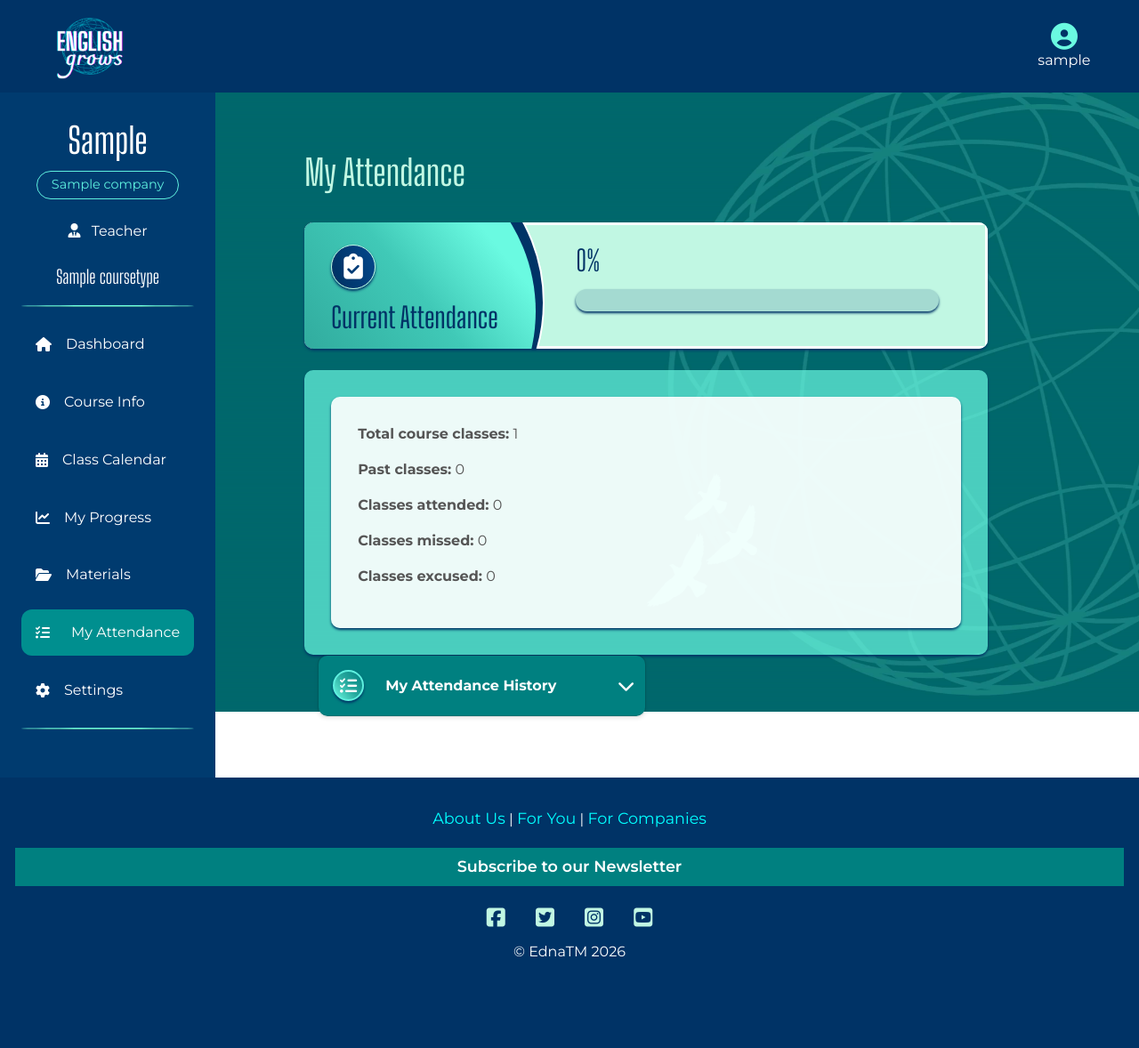
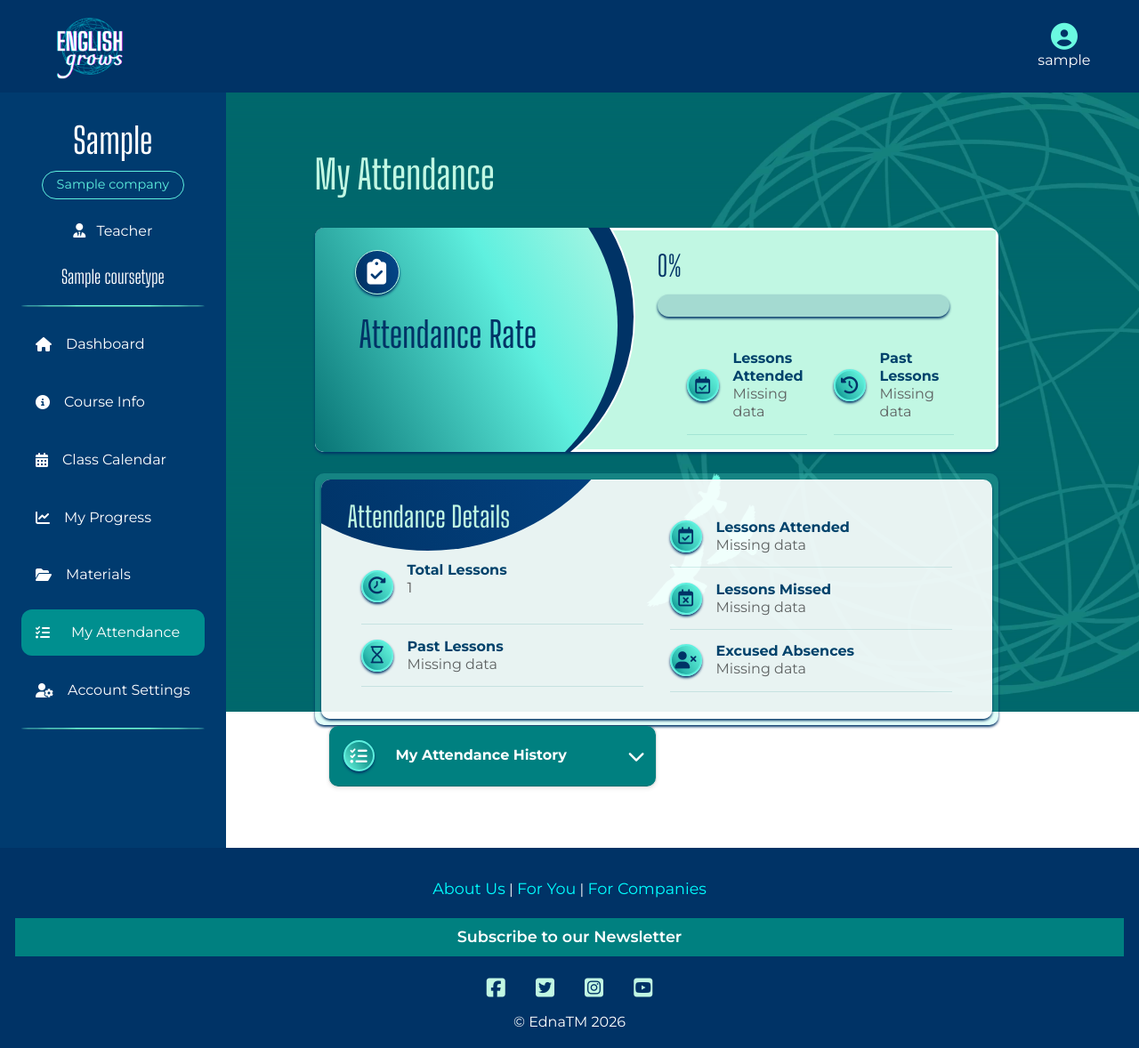
Before and after one commit to Ethra8/english-grows-new, a Django app: page /profiles/my_attendance/ in a window 1280 px wide. Shown: the whole page at 89% size. Before the commit the page ends 1076 px from the top, so only its background shows below. Run offline with Django 5.2, Linux system fonts and the light colour scheme; a user stored in the database is signed in; tables that the repository leaves empty hold one stand-in row (values such as "Sample post"); data that the repository does not hold is empty; some libraries are stand-ins or nearby versions; some web fonts are replaced.

Commit message:
UI profiles styling

```diff
--- a/profiles/static/profiles/css/profiles.css
+++ b/profiles/static/profiles/css/profiles.css
@@ -253,6 +255,7 @@
     font-family: "Big Shoulders Display", sans-serif;
     margin-left: 0%;
     padding-left: 0%;
+    font-size: 2.8rem;
 }
 
 .my-course header p {
@@ -390,14 +394,14 @@
     height: 36px;
     min-width: 36px;
     border-radius: 50%;
-    box-shadow: 0 2px 3px 0 #003366;
-    /* border: solid 2px #a4a3a3; */
-    background: linear-gradient(31deg,rgba(0, 31, 61, 1) 0%, rgba(0, 51, 102, 1) 55%, rgba(0, 87, 173, 1) 100%);
-    color: #c1f7e3;
     display: flex;
     align-items: center;
     justify-content: center;
     font-size: 1.2rem;
+    box-shadow: 0 2px 3px 0 #003366;
+    border: solid 2px #5ff0df;
+    background: linear-gradient(53deg,rgba(0, 128, 128, 1) 0%, rgb(45, 186, 175) 30%, rgba(106, 250, 225, 1) 100%);
+    color: #003366;
     box-shadow: 0 2px 3px 0 #003366;
 }
 
@@ -453,12 +457,12 @@
 .attendance-progress-card .circle-panel1 {
     position: absolute;
     top: -90px;
-    left: -120px;
-    width: 380px;
-    height: 380px;
+    left: -60px;
+    width: 400px;
+    height: 400px;
     border-radius: 50%;
     /* background: #249188; */
-    background: linear-gradient(51deg,rgb(35, 144, 135) 10%, rgba(64, 201, 183, 1) 61%, rgba(106, 250, 225, 1) 80%);
+    background: linear-gradient(63deg,rgba(0, 104, 107, 1) 10%, rgba(95, 240, 223, 1) 65%, rgba(193, 247, 227, 1) 100%);
     color: white;
     padding-left: 150px;
     padding-top: 90px;
@@ -467,8 +471,9 @@
 
 .attendance-progress-card .circle-panel1 h2 {
     font-family: "Big Shoulders Display", sans-serif;
-    margin: 2.5rem 1rem 0 0;
-    font-size: 2rem;
+    margin: 3rem 2rem 0 -40px;
+    font-size: 2.5rem;
+    font-weight: 500;
     line-height: 1.1;
     color: #003366;
     max-height: 50px;
@@ -477,9 +482,9 @@
 .attendance-progress-card .circle-panel2 {
     position: absolute;
     top: -100px;
-    left: -110px;
-    width: 380px;
-    height: 380px;
+    left: -40px;
+    width: 400px;
+    height: 400px;
     border-radius: 50%;
     background: #003366;
     color: white;
@@ -504,15 +509,16 @@
 
 .attendance-progress-card .info {
     /* margin-left: 150px; */
-    padding: 0 2rem 1rem 17rem;
+    padding: 0 2rem 1rem 22rem;
     width: 100%;
+    min-height: 165px;
     border: solid 3px #ffffff;
 }
 
 .circle-panel1 .icon-circle-bg {
     position: relative;
     top: 25px;
-    left: 0px;
+    left: -45px;
     height: 50px;
     width: 50px;
     border-radius: 50%;
@@ -572,20 +578,45 @@
 
 .attendance-details {
     border-radius: 10px;
-    padding: 30px;
+    padding: 7px;
     box-shadow: 0 2px 3px 0 #003366;
-    min-width: 340px;
+    /* min-width: 340px; */
     width: 100%;
-    background: rgba(106, 250, 225, 0.7);
+    background: rgba(106, 250, 225, 0.2);
 }
 
 .detailed-attendance-card {
+    position: relative;
+    overflow: hidden;
+    display: flex;
+    width: 100%;
     border-radius: 10px;
     padding: 30px;
     box-shadow: 0 2px 3px 0 #003366;
     /* min-width: 340px; */
     /* width: 100%; */
     background: rgba(255, 255, 255, 0.9);
+    z-index: 2;
+}
+
+.detailed-attendance-card .circle-panel1 {
+    position: absolute;
+    top: -450px;
+    left: -160px;
+    width: 500px;
+    height: 500px;
+    border-radius: 50%;
+    /* background: #249188; */
+    background: linear-gradient(251deg,rgba(4, 72, 140, 1) 0%, rgba(0, 51, 102, 1) 87%, rgba(0, 45, 89, 1) 100%);
+    color: white;
+    z-index: 2;
+}
+
+.detailed-attendance-card h2 {
+    font-family: "Big Shoulders Display", sans-serif;
+    color: #c1f7e3;
+    font-size: 2rem;
+    margin: 430px 2rem 1rem 10rem;
 }
 
 
--- a/profiles/templates/profiles/includes/shared/sidebar.html
+++ b/profiles/templates/profiles/includes/shared/sidebar.html
@@ -53,8 +53,8 @@
         </a>
 
         <a href="{% url 'profiles:profile_settings' %}" class="sidebar-link {% if request.resolver_match.url_name == 'profile_settings' %}active{% endif %}">
-            <i class="fa-solid fa-gear"></i>
-            <span>Settings</span>
+            <i class="fa-solid fa-user-gear"></i>
+            <span>Account Settings</span>
         </a>
     </nav>
     <hr>
--- a/profiles/templates/profiles/my_attendance.html
+++ b/profiles/templates/profiles/my_attendance.html
@@ -25,7 +25,7 @@
 
         <div class="circle-panel1">
             <div class="icon-circle-bg"><i class="fa-solid fa-clipboard-check"></i></div>
-            <h2>Current Attendance</h2>
+            <h2>Attendance Rate</h2>
         </div>
         <div class="circle-panel2"></div>
 {% if active_enrollment %}
@@ -44,33 +44,113 @@
                     {{ active_enrollment.attendance_percentage }}%
                 </progress>
             </div>
+            <div class="row pl-5">
+                <div class="col-12 col-md-6">
+                    <div class="course-info-item">
+                        <div class="course-info-icon">
+                            <i class="fa-regular fa-calendar-check"></i>
+                        </div>
+
+                        <div class="course-info-text">
+                            <strong>Lessons Attended</strong>
+                            <span>{{ active_enrollment.classes_attended|default:"Missing data" }}</span>
+                        </div>
+                    </div>
+                </div>
+                <div class="col-12 col-md-6">
+                    <div class="course-info-item">
+                        <div class="course-info-icon">
+                            <i class="fa-solid fa-clock-rotate-left"></i>
+                        </div>
+
+                        <div class="course-info-text">
+                            <strong>Past Lessons</strong>
+                            <span>{{ active_enrollment.total_completed_classes|default:"Missing data" }}</span>
+                        </div>
+                    </div>
+                </div>
+            </div>
+
             {% if active_enrollment.has_low_attendance_warning %}
             <div class="attendance-warning ml-4 mr-3">
-
                 <p class="mb-0"><i class="fa-solid fa-triangle-exclamation"></i>Attendance is below the recommended level!</p>
             </div>
             {% endif %}
         </div>
     </div>
-    <div class="row attendance-details">
-        <div class="col-12 detailed-attendance-card mb-4 mb-xl-0">
-            <p><strong>Total course classes:</strong>
-            {% if active_enrollment.course.number_of_classes %}
-                {{ active_enrollment.course.number_of_classes }}</p>
-            <p><strong>Past classes:</strong> {{ active_enrollment.total_completed_classes }}</p>
-            <p><strong>Classes attended:</strong> {{ active_enrollment.classes_attended }}</p>
-            <p><strong>Classes missed:</strong> {{ active_enrollment.classes_missed }}</p>
-            <p><strong>Classes excused:</strong> {{ active_enrollment.classes_excused }}</p>
-            {% else %}
-                Not assigned yet</p>
-            {% endif %}
+
+    <div class="attendance-details">
+        <div class="row detailed-attendance-card">
+            <!-- <div class="col-12">
+                <div class="circle-panel1">
+                    <h2>Attendance Details</h2>
+                </div>
+
+            </div> -->
+            <div class="col-12 col-xl-6">
+                <div class="circle-panel1">
+                    <h2>Attendance Details</h2>
+                </div>
+                <div class="course-info-item mt-5">
+                    <div class="course-info-icon">
+                        <i class="fa-solid fa-clock-rotate-left fa-flip-horizontal"></i>
+                    </div>
+
+                    <div class="course-info-text">
+                        <strong>Total Lessons</strong>
+                            {{ active_enrollment.course.number_of_classes|default:"Missing data" }}</p>
+                    </div>
+                </div>
+                <div class="course-info-item">
+                    <div class="course-info-icon">
+                        <i class="fa-regular fa-hourglass"></i>
+                    </div>
+
+                    <div class="course-info-text">
+                        <strong>Past Lessons</strong>
+                        <span>{{ active_enrollment.total_completed_classes|default:"Missing data" }}</span>
+                    </div>
+                </div>
+            </div>
+            <div class="col-12 col-xl-6">
+                <div class="course-info-item">
+                    <div class="course-info-icon">
+                        <i class="fa-regular fa-calendar-check"></i>
+                    </div>
+
+                    <div class="course-info-text">
+                        <strong>Lessons Attended</strong>
+                        <span>{{ active_enrollment.classes_attended|default:"Missing data" }}</span>
+                    </div>
+                </div>
+                <div class="course-info-item">
+                    <div class="course-info-icon">
+                        <i class="fa-regular fa-calendar-xmark"></i>
+                    </div>
+
+                    <div class="course-info-text">
+                        <strong>Lessons Missed</strong>
+                        <span>{{ active_enrollment.classes_missed|default:"Missing data" }}</span>
+                    </div>
+                </div>
+                <div class="course-info-item">
+                    <div class="course-info-icon">
+                        <i class="fa-solid fa-user-xmark"></i>
+                    </div>
+
+                    <div class="course-info-text">
+                        <strong>Excused Absences</strong>
+                    <span> {{ active_enrollment.classes_excused|default:"Missing data" }} </span>
+                    </div>
+                </div>
+            </div>
+
         </div>
     </div>
+
     <div class="col-12 col-lg-6 wrapper-attendance-accordion mt-0">
-
         <!-- PARENT ACCORDION -->
         <div id="parentAttendanceAccordion" role="tablist">
-
             <div class="card mb-2 shadow-sm rounded">
                 <!-- PARENT HEADER -->
                 <div class="card-header" role="tab" id="parentAttendanceHeading">
--- a/profiles/templates/profiles/profile_settings.html
+++ b/profiles/templates/profiles/profile_settings.html
@@ -22,7 +22,7 @@
                     {{ form|crispy }}
 
                     <button class="btn btn-update text-uppercase mt-3" type="submit">
-                        Update Profile
+                        Update Profile <i class="fa-solid fa-check-to-slot ml-3"></i>
                     </button>
                 </form>
 
```
Also changed, not shown: other parts of profiles/static/profiles/css/profiles.css (+13 -10 lines).
